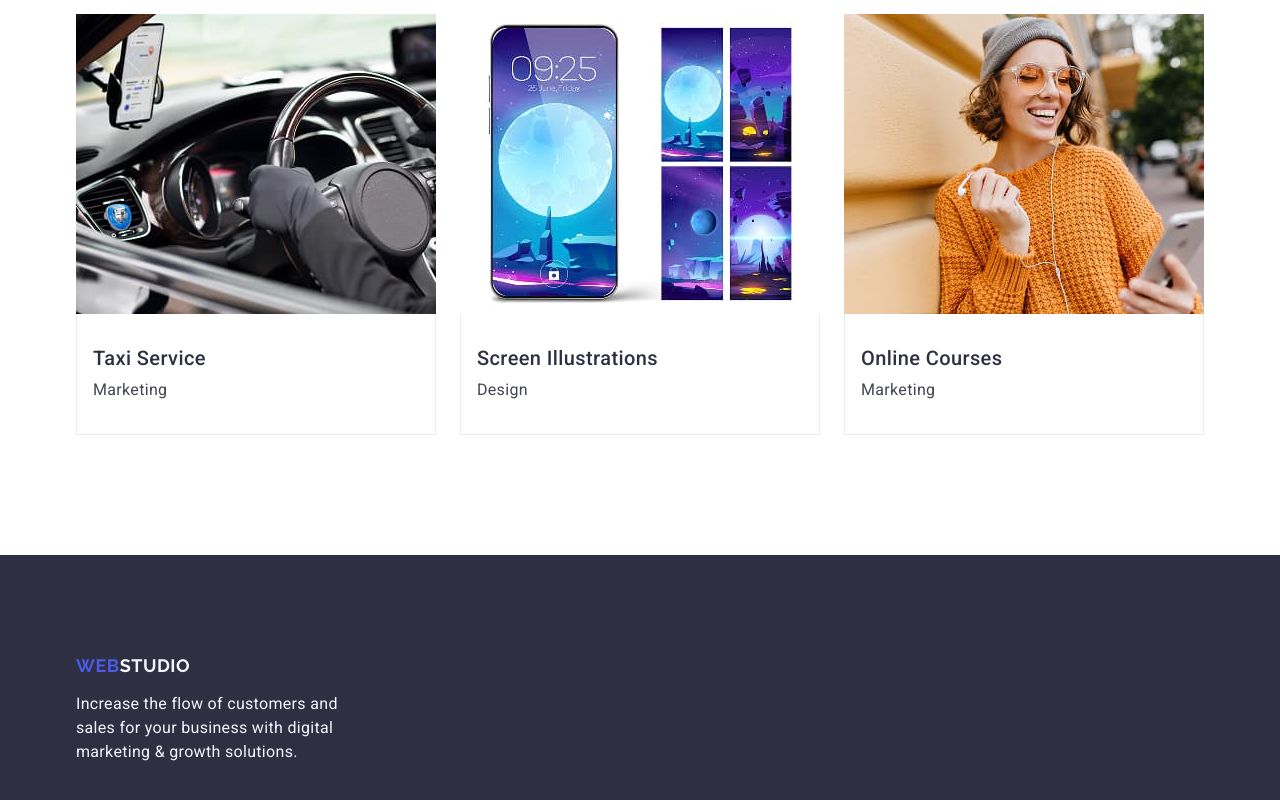
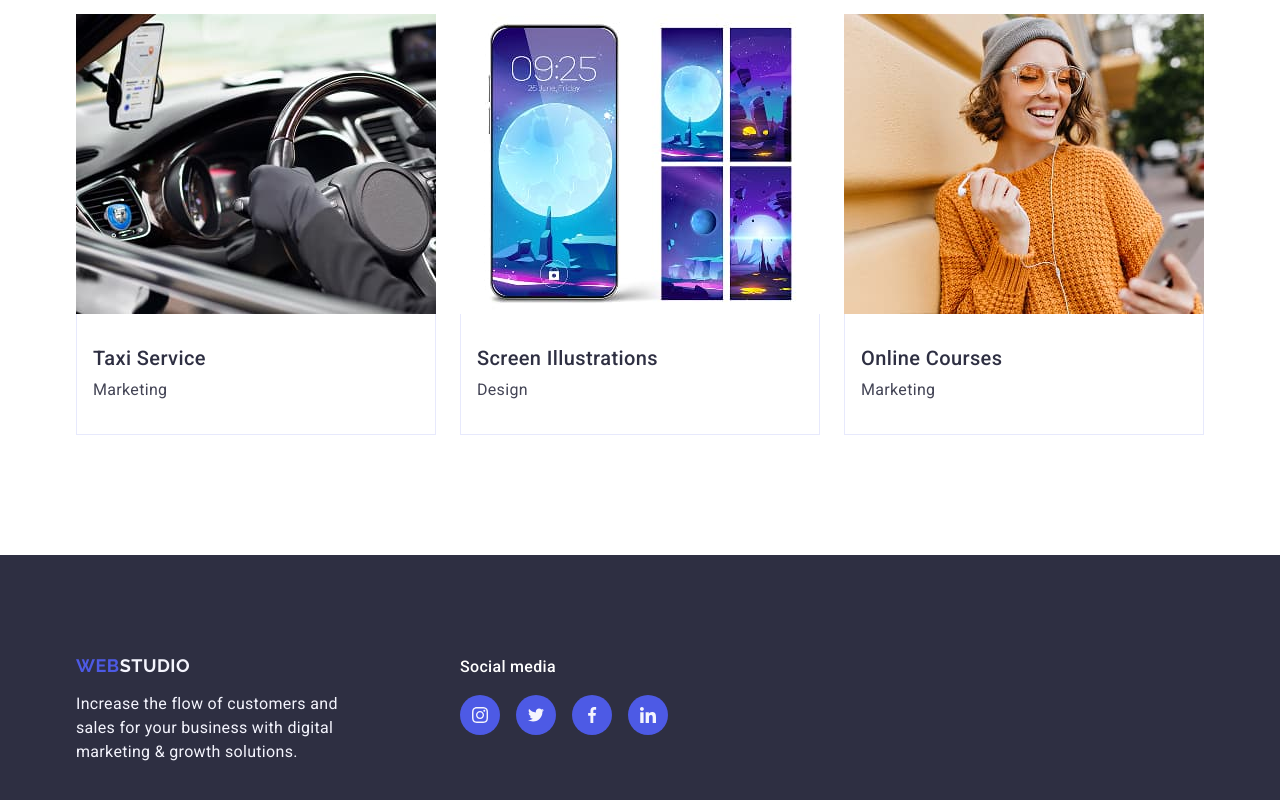
Before and after one commit to Aleksweb3dev/goit-markup-hw-06, a plain HTML site: page index.html in a window 1280 px wide. Shown: the part 2730-3530 px from the top of the page. Drawn offline with nearby package versions, Linux system fonts and the light colour scheme.

Commit message:
add code

```diff
--- a/css/styles.css
+++ b/css/styles.css
@@ -462,6 +462,16 @@ p {
   padding: 100px 0;
 }
 
+.footer-container {
+  position: relative;
+}
+
+.footer-social-container {
+  position: absolute;
+  top: 0px;
+  left: 399px;
+}
+
 .footer-logo {
   display: inline-block;
   margin-bottom: 16px;
@@ -471,3 +481,21 @@ p {
   width: 264px;
   color: #f4f4fd;
 }
+
+.social-title {
+  margin-bottom: 16px;
+  display: flex;
+  font-weight: 500;
+  color: #fff;
+}
+
+.footer .social-link:hover,
+.footer .social-link:focus {
+  background-color: #31d0aa;
+}
+
+.footer .social-list {
+  gap: 16px;
+  display: flex;
+  justify-content: flex-start;
+}
--- a/index.html
+++ b/index.html
@@ -470,6 +470,51 @@
           Increase the flow of customers and sales for your business with
           digital marketing & growth solutions.
         </p>
+        <div class="footer-social-container">
+          <p class="social-title">Social media</p>
+          <ul class="social-list">
+            <li>
+              <a
+                class="social-link"
+                href="https://www.instagram.com"
+                target="_blank"
+              >
+                <svg class="social-icon">
+                  <use href="./images/icons.svg#instagram"></use>
+                </svg>
+              </a>
+            </li>
+            <li>
+              <a class="social-link" href="https://x.com" target="_blank">
+                <svg class="social-icon">
+                  <use href="./images/icons.svg#twitter"></use>
+                </svg>
+              </a>
+            </li>
+            <li>
+              <a
+                class="social-link"
+                href="https://www.facebook.com"
+                target="_blank"
+              >
+                <svg class="social-icon">
+                  <use href="./images/icons.svg#facebook"></use>
+                </svg>
+              </a>
+            </li>
+            <li>
+              <a
+                class="social-link"
+                href="https://www.linkedin.com"
+                target="_blank"
+              >
+                <svg class="social-icon">
+                  <use href="./images/icons.svg#linkedin"></use>
+                </svg>
+              </a>
+            </li>
+          </ul>
+        </div>
       </div>
     </footer>
   </body>
```
